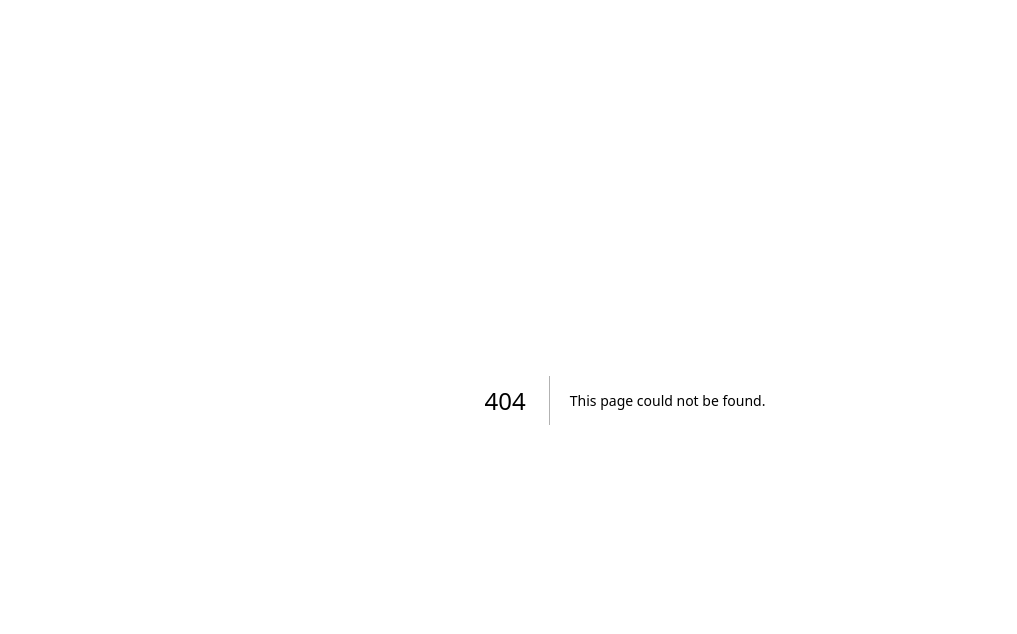
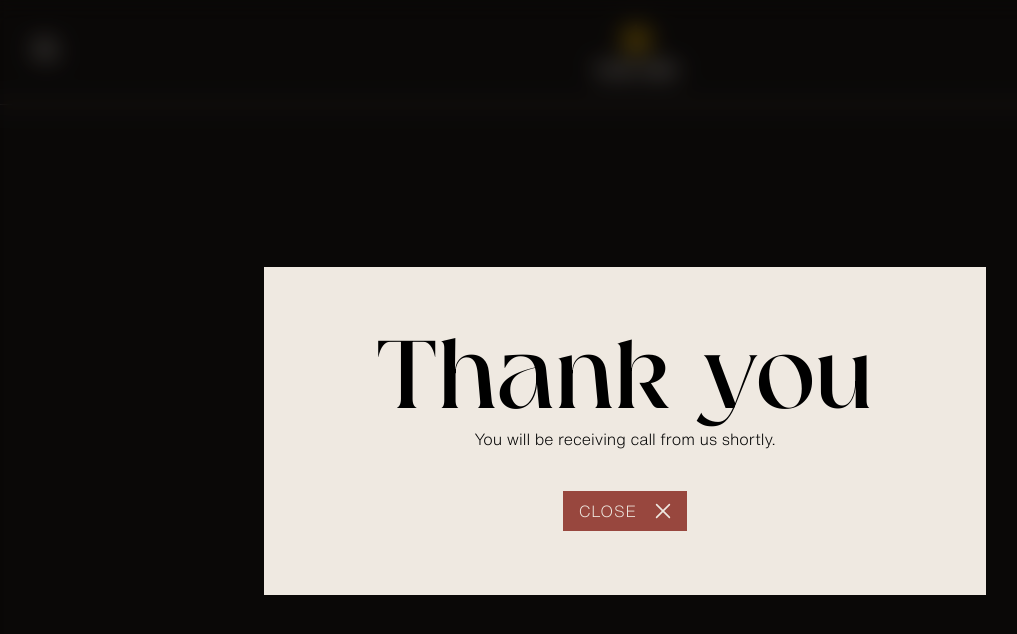
Before and after one commit to laxman-patel/mystic-miles, a Next.js app: page /thank in a window 1280 px wide. Before the commit this address had no page. Shown: the top 634 px of the page, without its empty margins (15-1032 px from the left). Built offline with nearby package versions, Linux system fonts and the light colour scheme.

Commit message:
ohh god, this has to be the last one

```diff
--- a/src/pages/api/book.js
+++ b/src/pages/api/book.js
@@ -1,7 +1,7 @@
 import twilio from "twilio";
 
 const accountSid ='ACd71ca9077160f2feb2ed7ba6d5249ec9';
-const authToken = 'd2051424b3ae41516fd5e1218740c36e';
+const authToken = 'ffd4d1dc475f62e6e3f8cc00e41de7d2';
 const client = new twilio(accountSid, authToken);
 
 async function sendWhatsAppMessage(to, message) {
@@ -33,7 +33,7 @@ const handler = async(req, res) => {
    const response = await sendWhatsAppMessage(data.contact, msg);
    await sendWhatsAppMessage('9456623333', msg2);
 
-    res.status(200).json({"message": response});
+   res.status(200).json({"message": response});
 }
 
 export default handler;
--- a/src/pages/book.jsx
+++ b/src/pages/book.jsx
@@ -64,7 +64,7 @@ export default function BookingPage() {
                 console.log(data);
                 setIsSubmitting(false);
             }).then(() => {
-                router.push("/");
+                router.push("/thank");
             });
     }
 
--- /dev/null
+++ b/src/pages/thank.jsx
@@ -0,0 +1,31 @@
+"use client";
+
+import Menu from "../app/components/Menu";
+import {rische, helvetica} from "../app/fonts";
+import "../app/globals.css";
+import closeWhite from "../../public/close-white.svg";
+import Image from "next/image";
+import { useRouter } from "next/router";
+
+export default function ThanksPage() {
+    const router = useRouter();
+
+    function handleClose() {
+        router.push("/");
+    }
+
+    return <main className={ `${rische.variable} ${helvetica.variable} scroll-smooth flex min-h-screen flex-col items-center justify-between bg-black` }>
+    <Menu />
+          <div className="fixed right-0 h-full w-full bg-black/20 z-40 backdrop-blur-md"> </div>
+
+<div className="fixed flex flex-col items-center top-1/3 z-50 bg-white px-10 py-6 lg:px-28 lg:py-16">
+  <div className="flex flex-col items-center">
+      <h1 className="font-serif font-semibold text-6xl lg:text-8xl text-center">Thank you</h1>
+      <p className="font-sans font-light text-center">You will be receiving call from us shortly.</p>
+  </div>
+      <button onClick={handleClose} className="bg-red mt-10 hover:bg-black min-w-28 transition-all flex items-center justify-between  lg:w-1/4 text-xltransition-all tracking-wider hover:cursor-pointer font-sans text-white font-light px-4 py-2" >CLOSE<Image className="w-4 hover:fill-red" src={closeWhite} alt="close" /></button>
+
+  </div>
+    </main>
+
+}
```
